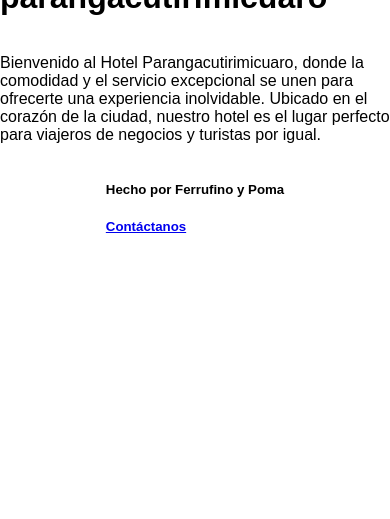
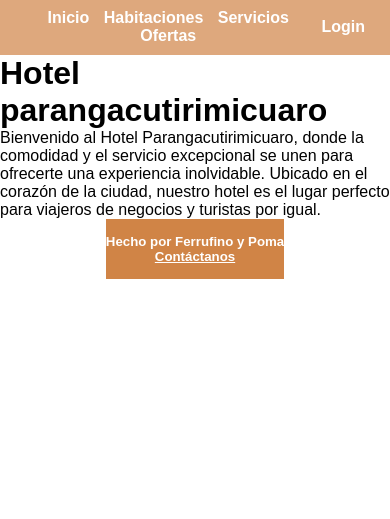
Before and after one commit to Paulospec/hotel_proyect, a PHP site: page / in a window 390 px wide; the page is wider, and only the part inside the window is pictured. Shown: the part 301-820 px from the top of that part. Run offline with PHP 8.4, Linux system fonts and the light colour scheme.

Commit message:
avance3sergi

```diff
--- a/css/styles.css
+++ b/css/styles.css
@@ -1,43 +1,112 @@
+/* Reset y estilo base */
+* {
+    margin: 0;
+    padding: 0;
+    box-sizing: border-box;
+}
+
 body {
     font-family: Arial, sans-serif;
     display: flex;
     flex-direction: column;
     align-items: center;
-    margin: 0;
-    padding: 0;
-    background-color: #ffff;
+    background-color: #ffffff;
+    width: 100%;
     overflow-x: hidden;
-    width: 100%;
-    box-sizing: border-box;
 }
 
 .imgheader {
     width: 100%;
-    max-width: 100%;
-    height: auto;
+    max-height: 500px;
+    overflow: hidden;
+}
+
+.imgheader img {
+    width: 100%;
     object-fit: cover;
     display: block;
+    overflow: hidden;
 }
 
+/* Header sticky */
 .header {
     background-color: rgba(208, 132, 70, 0.7);
     color: white;
-    padding: 0px;
     width: 100%;
-    max-width: 100%;
     text-align: center;
     display: flex;
     justify-content: space-between;
     position: sticky;
     top: 0;
-    box-sizing: border-box;
+    padding: 10px 20px;
+    z-index: 1000;
 }
 
+.header nav {
+    display: flex;
+    justify-content: space-between;
+    align-items: center;
+    width: 100%;
+}
+
+.linkser a,
+.linklog a {
+    text-decoration: none;
+    color: white;
+    margin: 0 10px;
+    font-weight: bold;
+}
+
+.linkser a:hover,
+.linklog a:hover {
+    text-decoration: underline;
+}
+
+/* Sección bienvenida */
+.bienvenida {
+    padding: 20px;
+    max-width: 1000px;
+    text-align: center;
+}
+
+.bienvenida h1 {
+    margin-bottom: 15px;
+    color: #d08446;
+}
+
+.bienvenida p {
+    font-size: 1.1rem;
+    line-height: 1.5rem;
+    color: #333;
+}
+
+/* Footer */
+footer {
+    background-color: #d08446;
+    color: white;
+    text-align: center;
+    padding: 15px 0;
+}
+
+footer a {
+    color: white;
+    text-decoration: underline;
+}
+
+/* Responsive para móviles */
 @media screen and (max-width: 480px) {
     .header {
         flex-direction: column;
+        gap: 10px;
+    }
 
-        gap: 10px;
+    .imgheader img {
+        height: 300px;
+        /* altura menor en móvil */
+    }
 
+    .linkser a,
+    .linklog a {
+        margin: 5px;
     }
 }
--- a/index.html
+++ b/index.html
@@ -11,17 +11,19 @@
 
 <body>
     <div class="imgheader">
-        <img src="/imagenes/complejo.jpg"
-            alt="Imagen de hotel">
+        <img src="imagenes/Hero.jpg" alt="Imagen de hotel">
     </div>
     <header class="header">
-        <div class="linkser"><a href="index.html">Inicio</a>
-            <a href="/pages/habitaciones.html">Habitaciones</a>
-            <a href="">Servicios</a>
-            <a href="">Ofertas</a>
-        </div>
+        <nav>
+            <div class="linkser">
+                <a href="index.html">Inicio</a>
+                <a href="/pages/habitaciones.html">Habitaciones</a>
+                <a href="">Servicios</a>
+                <a href="">Ofertas</a>
+            </div>
 
-        <div class="linklog"><a href="">Login</a></div>
+            <div class="linklog"><a href="">Login</a></div>
+        </nav>
     </header>
     <div>
         <h1>
@@ -42,4 +44,5 @@
         <h5><a href="/pages/contacto.html">Contáctanos</a></h5>
     </footer>
 </body>
+
 </html>
```
Also changed, not shown: 1 other file.
